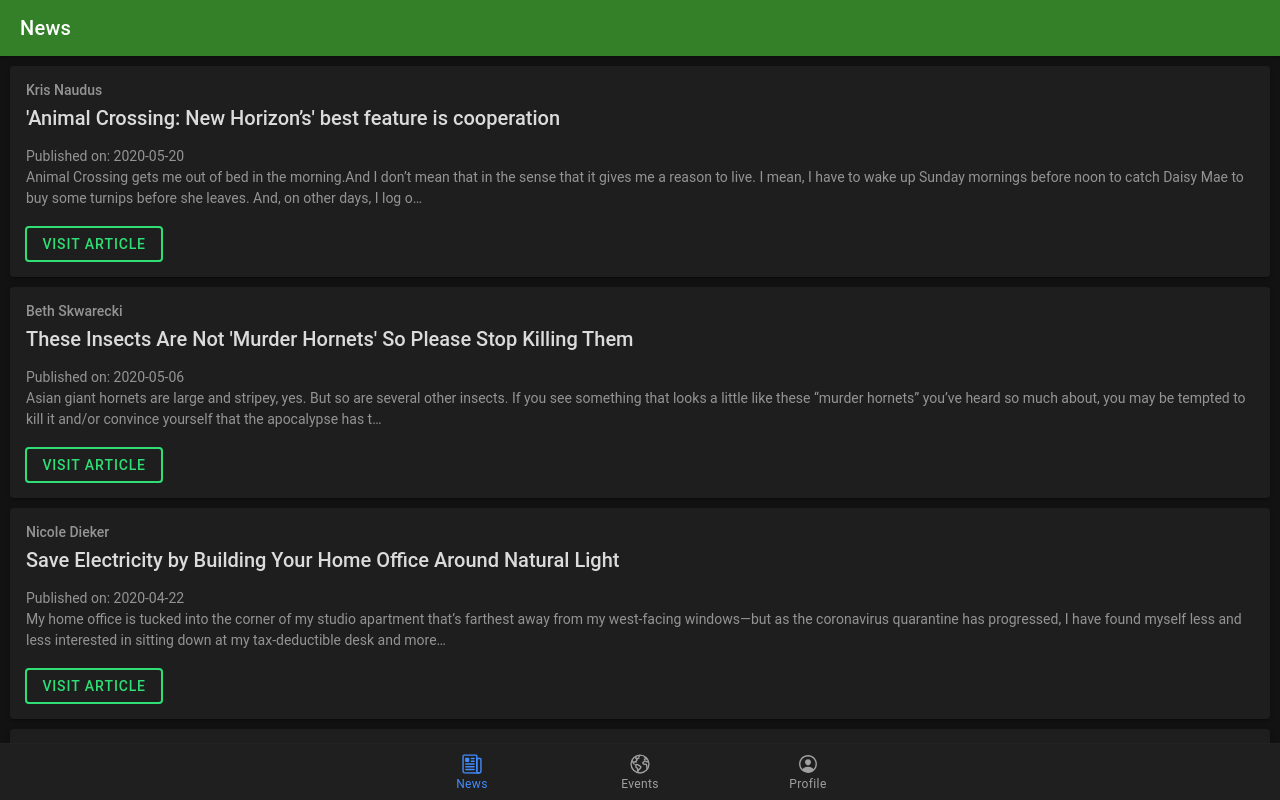
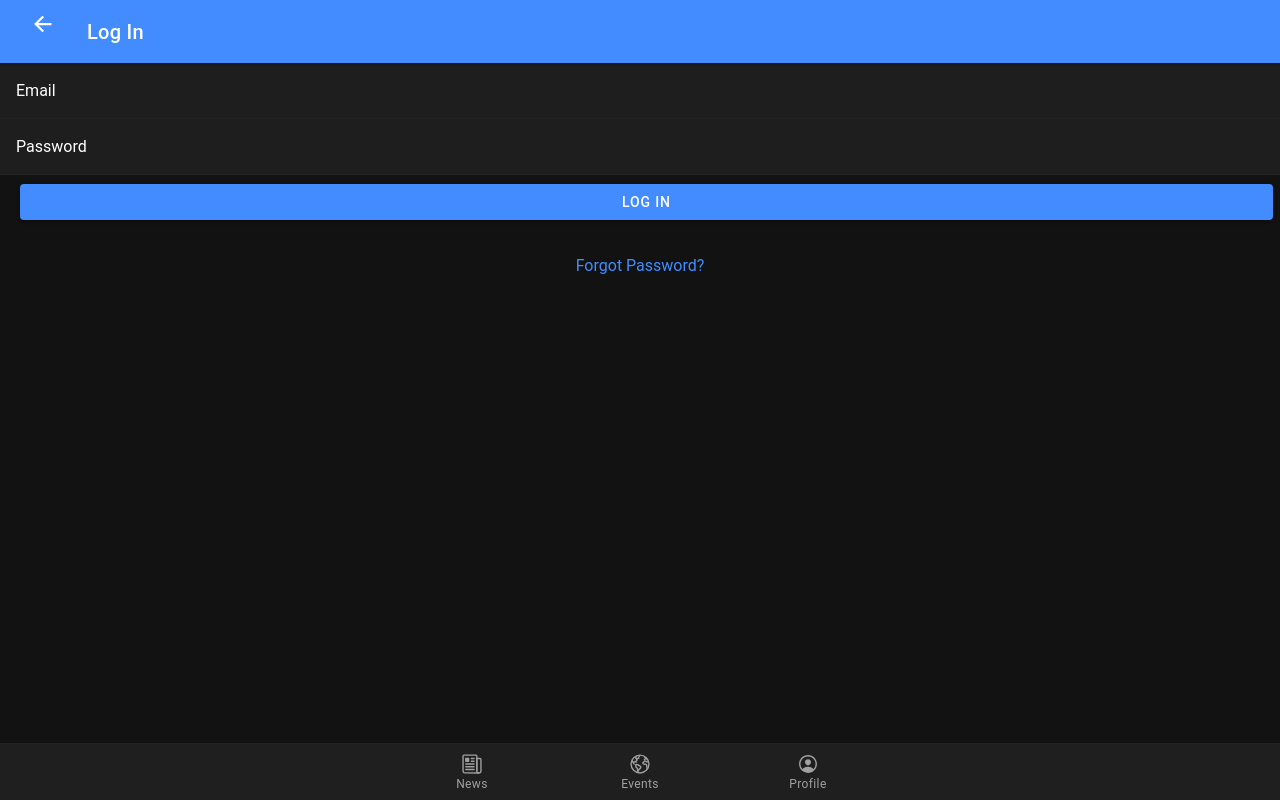
Before and after one commit to myOhana/MyNatur.Space, a React (Create React App) app: page /login in a window 1280 px wide. Before the commit this address led to /news. Built offline with nearby package versions, Linux system fonts and the light colour scheme.

Commit message:
added authorization routes

```diff
--- a/src/App.js
+++ b/src/App.js
@@ -18,6 +18,10 @@ import {
 import News from "./pages/Tabs/News";
 import Events from "./pages/Tabs/Events";
 import Profile from "./pages/Tabs/Profile";
+import EditProfile from "./pages/Auth/EditProfile";
+import Login from "./pages/Auth/Login";
+import Signup from "./pages/Auth/Signup";
+import Forgot from "./pages/Auth/Forgot";
 
 /* Core CSS required for Ionic components to work properly */
 import "@ionic/react/css/core.css";
@@ -52,6 +56,10 @@ const App = () => {
             <Route path="/news" component={News} />
             <Route path="/events" component={Events} />
             <Route path="/profile" component={Profile} />
+            <Route path="/edit-profile" component={EditProfile} />
+            <Route path="/register" component={Signup} />
+            <Route path="/login" component={Login} />
+            <Route path="/forgot" component={Forgot} />
             <Route component={() => <Redirect to="/news" />} />
           </IonRouterOutlet>
           <IonTabBar slot="bottom">
--- a/src/pages/Auth/Forgot.js
+++ b/src/pages/Auth/Forgot.js
@@ -0,0 +1,46 @@
+import React from "react";
+import {
+    IonContent,
+    IonPage,
+    IonItem,
+    IonLabel,
+    IonInput,
+    IonRow,
+    IonCol,
+    IonButton,
+    IonLoading
+} from "@ionic/react";
+import NavHeader from "../Headers/NavHeader";
+
+const Forgot = () => {
+
+    return (
+        <IonPage>
+            <NavHeader title="Password Reset" />
+            <IonLoading message={"Please wait..."} />
+            <IonContent>
+                <IonItem lines="full">
+                    <IonLabel position="floating">Email</IonLabel>
+                    <IonInput
+                        name="email"
+                        type="text"
+                        required
+                    ></IonInput>
+                </IonItem>
+                <IonRow>
+                    <IonCol>
+                        <IonButton
+                            type="submit"
+                            color="primary"
+                            expand="block"
+                        >
+                            Get Reset Link
+            </IonButton>
+                    </IonCol>
+                </IonRow>
+            </IonContent>
+        </IonPage>
+    );
+};
+
+export default Forgot;
--- a/src/pages/Auth/Login.js
+++ b/src/pages/Auth/Login.js
@@ -0,0 +1,61 @@
+import React from "react";
+import {
+    IonPage,
+    IonContent,
+    IonRow,
+    IonCol,
+    IonButton,
+    IonItem,
+    IonInput,
+    IonLabel,
+    IonRouterLink
+} from "@ionic/react";
+import NavHeader from "../Headers/NavHeader";
+
+const Login = () => {
+
+    return (
+        <IonPage>
+            <NavHeader title="Log In" />
+            <IonContent>
+                <IonItem lines="full">
+                    <IonLabel position="floating">Email</IonLabel>
+                    <IonInput
+                        name="email"
+                        type="text"
+                        required
+                    ></IonInput>
+                </IonItem>
+                <IonItem lines="full">
+                    <IonLabel position="floating">Password</IonLabel>
+                    <IonInput
+                        name="password"
+                        type="password"
+                        required
+                    ></IonInput>
+                </IonItem>
+
+                <IonRow>
+                    <IonCol>
+                        <IonButton
+                            type="submit"
+                            color="primary"
+                            expand="block"
+                        >
+                            Log In
+            </IonButton>
+                    </IonCol>
+                </IonRow>
+                <IonRow>
+                    <IonCol class="ion-text-center ion-padding-vertical">
+                        <IonRouterLink routerLink={`/forgot`}>
+                            Forgot Password?
+            </IonRouterLink>
+                    </IonCol>
+                </IonRow>
+            </IonContent>
+        </IonPage>
+    );
+};
+
+export default Login;
--- a/src/pages/Auth/Signup.js
+++ b/src/pages/Auth/Signup.js
@@ -0,0 +1,63 @@
+import React from "react";
+import {
+    IonPage,
+    IonContent,
+    IonRow,
+    IonCol,
+    IonButton,
+    IonItem,
+    IonLabel,
+    IonInput
+} from "@ionic/react";
+import NavHeader from "../Headers/NavHeader";
+
+const Signup = () => {
+
+    return (
+        <IonPage>
+            <NavHeader title="Sign Up" />
+            <IonContent>
+                <IonItem lines="full">
+                    <IonLabel position="floating">Username</IonLabel>
+                    <IonInput
+                        name="name"
+                        type="text"
+                        required
+                    ></IonInput>
+                </IonItem>
+
+                <IonItem lines="full">
+                    <IonLabel position="floating">Email</IonLabel>
+                    <IonInput
+                        name="email"
+                        type="text"
+                        required
+                    ></IonInput>
+                </IonItem>
+
+                <IonItem lines="full">
+                    <IonLabel position="floating">Password</IonLabel>
+                    <IonInput
+                        name="password"
+                        type="password"
+                        required
+                    ></IonInput>
+                </IonItem>
+
+                <IonRow>
+                    <IonCol>
+                        <IonButton
+                            type="submit"
+                            color="primary"
+                            expand="block"
+                        >
+                            Sign Up
+            </IonButton>
+                    </IonCol>
+                </IonRow>
+            </IonContent>
+        </IonPage>
+    );
+};
+
+export default Signup;
```
